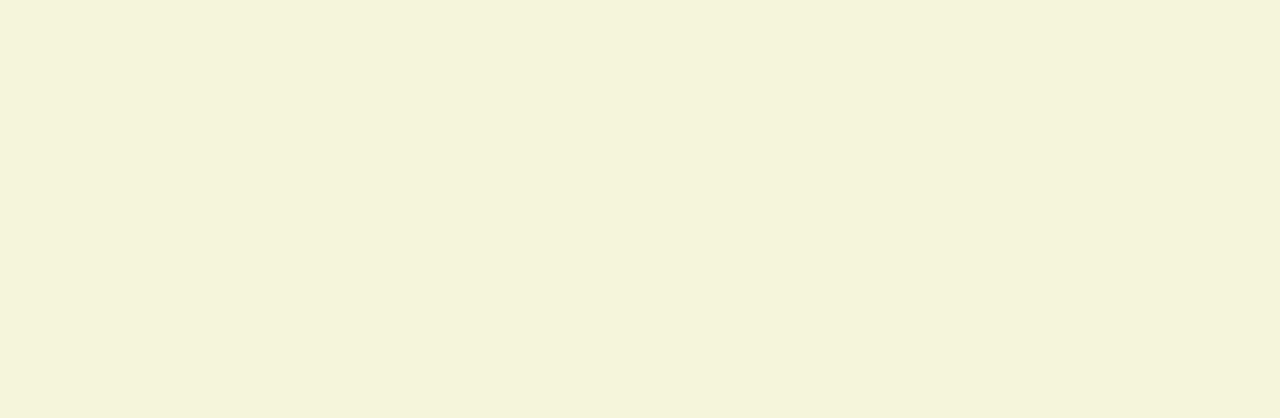
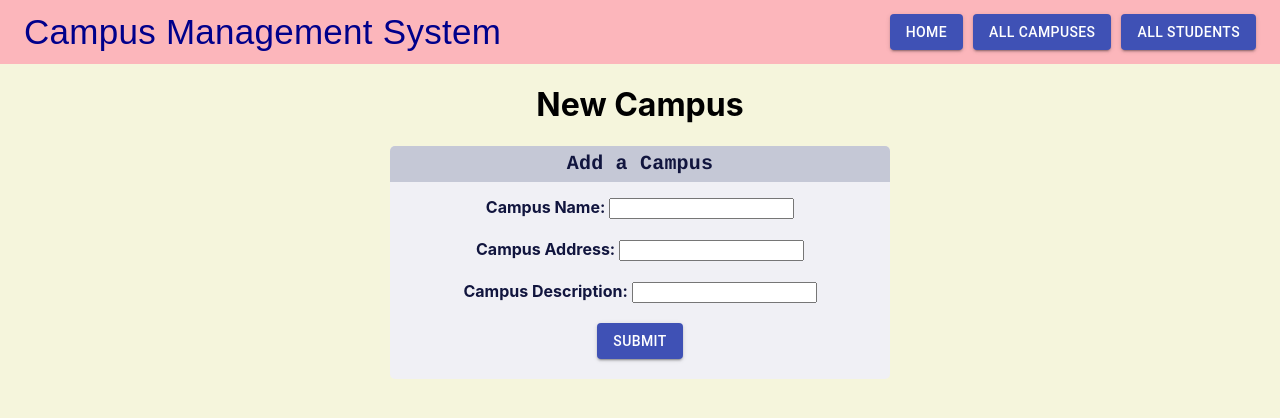
Before and after one commit to DavidY-23/Assignment5_Client, a React (Create React App) app: page /newcampus in a window 1280 px wide. Shown: the top 418 px of the page. Built offline with nearby package versions, Linux system fonts and the light colour scheme.

Commit message:
Started file for adding new campus

```diff
--- a/src/App.js
+++ b/src/App.js
@@ -2,6 +2,7 @@ import "./App.css";
 
 //Router
 import { Switch, Route } from "react-router-dom";
+import NewCampusContainer  from './components/containers/NewCampusContainer';
 //Components
 import {
   HomePageContainer,
@@ -22,6 +23,7 @@ const App = () => {
       <Switch>
         <Route exact path="/" component={HomePageContainer} />
         <Route exact path="/campuses" component={AllCampusesContainer} />
+        <Route exact path="/newcampus" component={NewCampusContainer} />
         <Route exact path="/campus/:id" component={CampusContainer} />
         <Route exact path="/students" component={AllStudentsContainer} />
         <Route exact path="/newstudent" component={NewStudentContainer} />
--- /dev/null
+++ b/src/components/containers/NewCampusContainer.js
@@ -0,0 +1,96 @@
+/*==================================================
+NewCampusContainer.js
+
+The Container component is responsible for stateful logic and data fetching, and
+passes data (if any) as props to the corresponding View component.
+If needed, it also defines the component's "connect" function.
+================================================== */
+import Header from './Header';
+import { Component } from 'react';
+import { connect } from 'react-redux';
+import { Redirect } from 'react-router-dom';
+
+import NewCampusView from '../views/NewCampusView';
+import { addStudentThunk } from '../../store/thunks';
+
+class NewCampusContainer extends Component {
+  // Initialize state
+  constructor(props){
+    super(props);
+    this.state = {
+      firstname: "",
+      lastname: "",
+      campusId: null,
+      redirect: false,
+      redirectId: null
+    };
+  }
+
+  // Capture input data when it is entered
+  handleChange = event => {
+    this.setState({
+      [event.target.name]: event.target.value
+    });
+  }
+
+  // Take action after user click the submit button
+  handleSubmit = async event => {
+    event.preventDefault();  // Prevent browser reload/refresh after submit.
+
+    let student = {
+        firstname: this.state.firstname,
+        lastname: this.state.lastname,
+        campusId: this.state.campusId
+    };
+
+    // Add new student in back-end database
+    let newStudent = await this.props.addStudent(student);
+
+    // Update state, and trigger redirect to show the new student
+    this.setState({
+      firstname: "",
+      lastname: "",
+      campusId: null,
+      redirect: true,
+      redirectId: newStudent.id
+    });
+  }
+
+  // Unmount when the component is being removed from the DOM:
+  componentWillUnmount() {
+      this.setState({redirect: false, redirectId: null});
+  }
+
+  // Render new student input form
+  render() {
+    // Redirect to new student's page after submit
+    if(this.state.redirect) {
+      return (<Redirect to={`/student/${this.state.redirectId}`}/>)
+    }
+
+    // Display the input form via the corresponding View component
+    return (
+      <div>
+        <Header />
+        <NewCampusView
+          handleChange = {this.handleChange}
+          handleSubmit={this.handleSubmit}
+        />
+      </div>
+    );
+  }
+}
+
+// The following input argument is passed to the "connect" function used by "NewStudentContainer" component to connect to Redux Store.
+// The "mapDispatch" argument is used to dispatch Action (Redux Thunk) to Redux Store.
+// The "mapDispatch" calls the specific Thunk to dispatch its action. The "dispatch" is a function of Redux Store.
+const mapDispatch = (dispatch) => {
+    return({
+        addStudent: (student) => dispatch(addStudentThunk(student)),
+    })
+}
+
+// Export store-connected container by default
+// NewStudentContainer uses "connect" function to connect to Redux Store and to read values from the Store
+// (and re-read the values when the Store State updates).
+export default connect(null, mapDispatch)(NewCampusContainer);
--- a/src/components/views/AllCampusesView.js
+++ b/src/components/views/AllCampusesView.js
@@ -30,8 +30,8 @@ const AllCampusesView = (props) => {
         </div>
       ))}
       <br/>
-      <Link to={`/`}>
-        <button>Add New Campus</button>
+      <Link to={`/newcampus`}>
+        <button>Add New Campus!</button>
       </Link>
       <br/><br/>
     </div>
--- /dev/null
+++ b/src/components/views/NewCampusView.js
@@ -0,0 +1,81 @@
+/*==================================================
+NewStudentView.js
+
+The Views component is responsible for rendering web page with data provided by the corresponding Container component.
+It constructs a React component to display the new student page.
+================================================== */
+import Button from '@material-ui/core/Button';
+import Typography from '@material-ui/core/Typography';
+import { makeStyles } from '@material-ui/core/styles';
+
+// Create styling for the input form
+const useStyles = makeStyles( () => ({
+  formContainer:{
+    width: '500px',
+    backgroundColor: '#f0f0f5',
+    borderRadius: '5px',
+    margin: 'auto',
+  },
+  title: {
+    flexGrow: 1,
+    textAlign: 'left',
+    textDecoration: 'none'
+  },
+  customizeAppBar:{
+    backgroundColor: '#11153e',
+    shadows: ['none'],
+  },
+  formTitle:{
+    backgroundColor:'#c5c8d6',
+    marginBottom: '15px',
+    textAlign: 'center',
+    borderRadius: '5px 5px 0px 0px',
+    padding: '3px'
+  },
+}));
+
+const NewCampusView = (props) => {
+  const {handleChange, handleSubmit } = props;
+  const classes = useStyles();
+
+  // Render a New Student view with an input form
+  return (
+    <div>
+      <h1>New Campus</h1>
+
+      <div className={classes.root}>
+        <div className={classes.formContainer}>
+          <div className={classes.formTitle}>
+            <Typography style={{fontWeight: 'bold', fontFamily: 'Courier, sans-serif', fontSize: '20px', color: '#11153e'}}>
+              Add a Campus
+            </Typography>
+          </div>
+          <form style={{textAlign: 'center'}} onSubmit={(e) => handleSubmit(e)}>
+            <label style= {{color:'#11153e', fontWeight: 'bold'}}>Campus Name: </label>
+            <input type="text" name="campusname" onChange ={(e) => handleChange(e)} />
+            <br/>
+            <br/>
+
+            <label style={{color:'#11153e', fontWeight: 'bold'}}>Campus Address: </label>
+            <input type="text" name="campusaddress" onChange={(e) => handleChange(e)} />
+            <br/>
+            <br/>
+
+            <label style={{color:'#11153e', fontWeight: 'bold'}}>Campus Description: </label>
+            <input type="text" name="campusdescription" onChange={(e) => handleChange(e)} />
+            <br/>
+            <br/>
+
+            <Button variant="contained" color="primary" type="submit">
+              Submit
+            </Button>
+            <br/>
+            <br/>
+          </form>
+          </div>
+      </div>
+    </div>
+  )
+}
+
+export default NewCampusView;
```
Also changed, not shown: src/components/containers/NewStudentContainerTest.js (added, +96 -0 lines), src/components/containers/AllCampusesContainer.js (line endings or trailing spaces).
